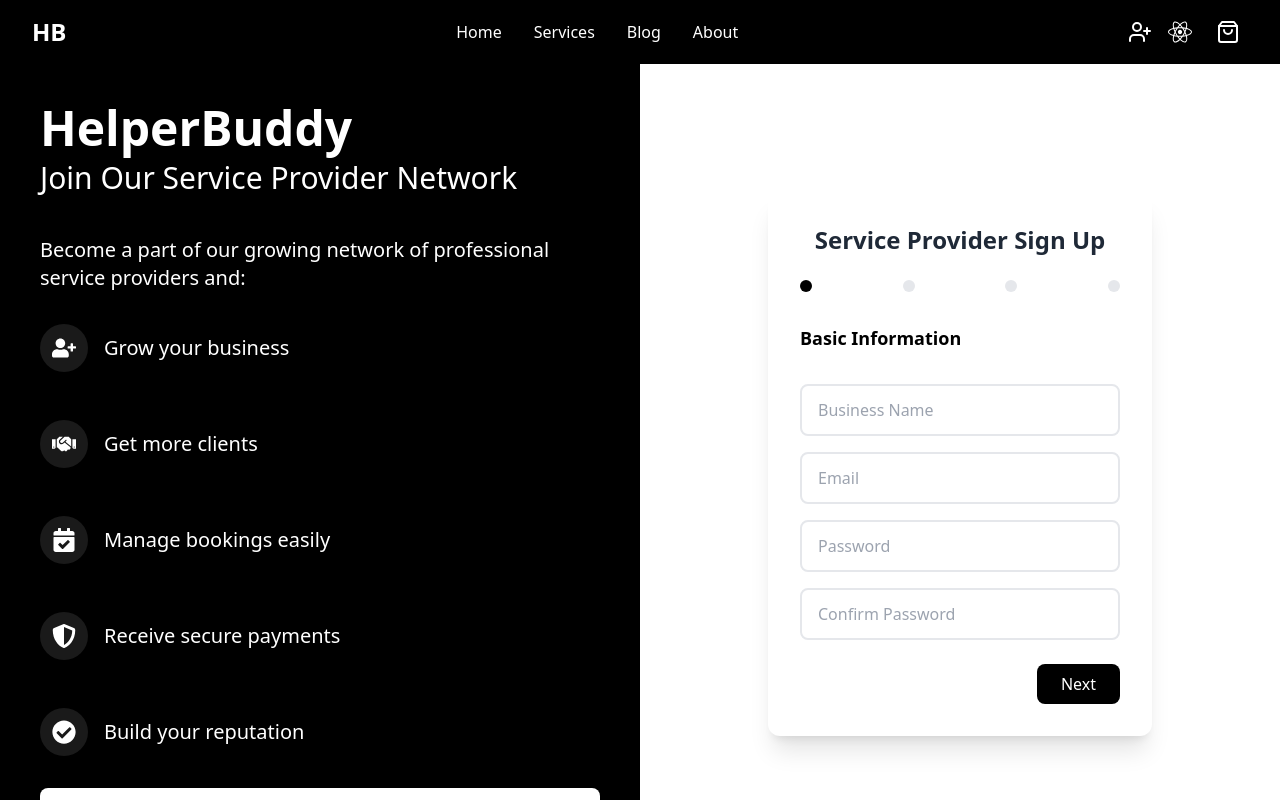
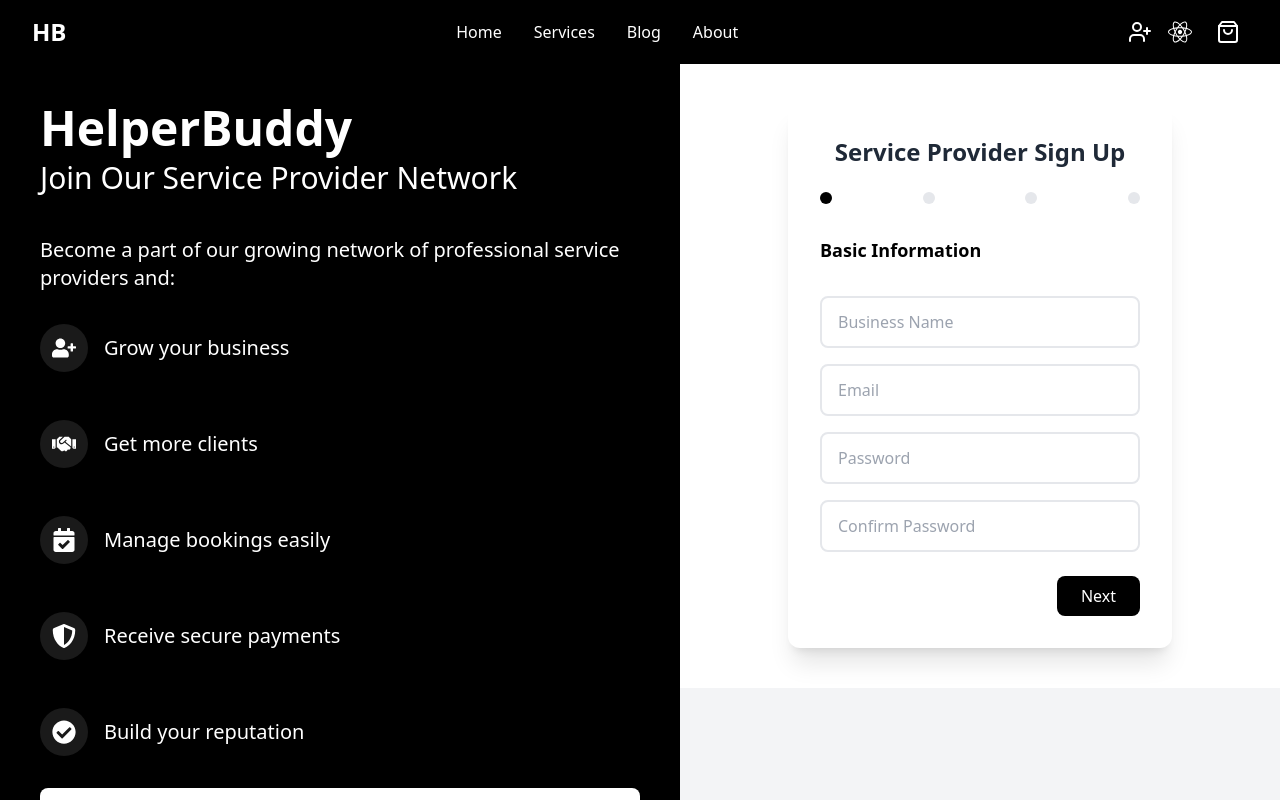
Before and after one commit to vivek98ji/nishit_parmar, a Next.js app: page /components/signup-page/signuppage/serviceprovidersignin in a window 1280 px wide. Shown: the top 800 px of the page. Built offline with nearby package versions, Linux system fonts and the light colour scheme.

Commit message:
make servicesignuppage responsive

```diff
--- a/src/pages/components/signup-page/signuppage/serviceprovidersignin.tsx
+++ b/src/pages/components/signup-page/signuppage/serviceprovidersignin.tsx
@@ -190,12 +190,13 @@ const ServiceProviderSignin: React.FC = () => {
 
   return (
     <div className="flex h-screen bg-gray-100">
-      <div className="flex-1 bg-black text-white p-10 flex flex-col justify-between">
+      {/* Left div - hidden on mobile */}
+      <div className="hidden md:flex md:flex-1 bg-black text-white p-10 flex-col justify-between">
         <div>
           <h1 className="text-5xl font-bold mb-2">HelperBuddy</h1>
           <h2 className="text-3xl mb-10">Join Our Service Provider Network</h2>
 
-               <p className="text-xl  mb-8">Become a part of our growing network of professional service providers and:</p>
+          <p className="text-xl mb-8">Become a part of our growing network of professional service providers and:</p>
 
           <div className="space-y-12">
             <div className="flex items-center space-x-4 transform hover:translate-x-2 transition-transform duration-300">
@@ -240,9 +241,10 @@ const ServiceProviderSignin: React.FC = () => {
         </button>
       </div>
 
-
-      {/* Right Side */}
+      {/* Right Side - full width on mobile */}
+      <div className="flex-1 md:flex-1">
         <MultiStepSignupForm/>
+      </div>
     </div>
   );
 };
```
Lines whose indentation alone changed are shown as unchanged.
